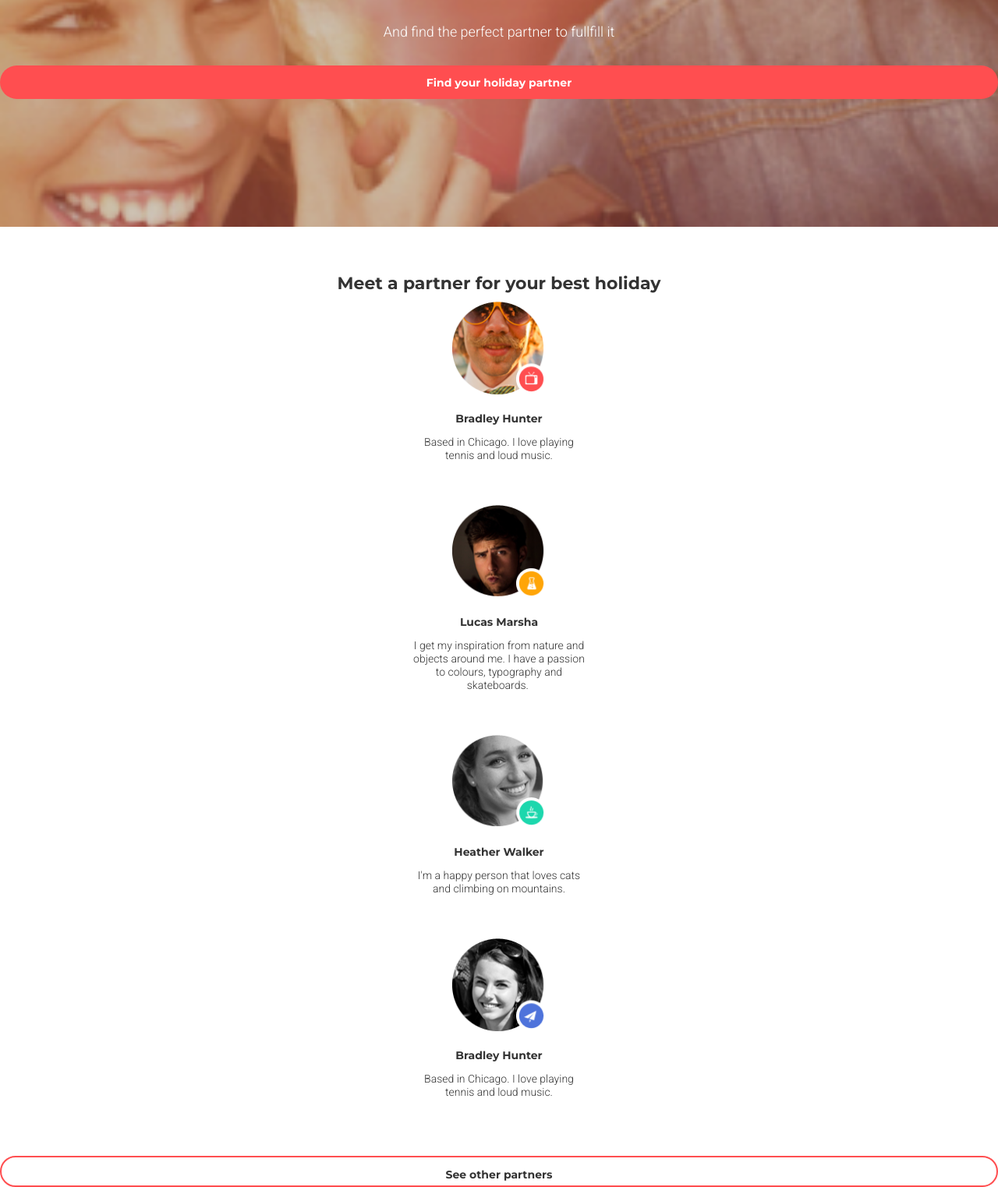
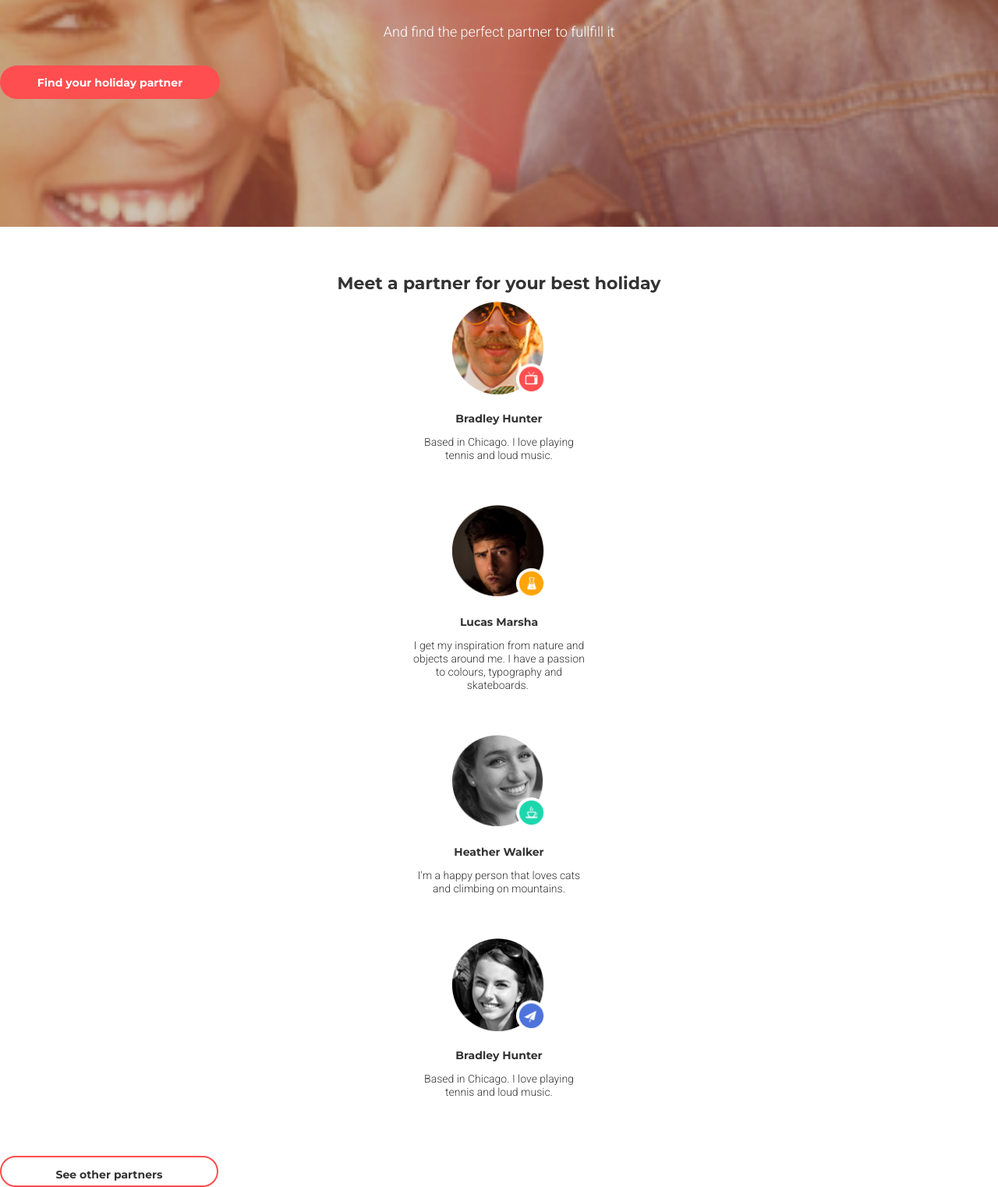
Before and after one commit to PvNastia/Holiday, a plain HTML site: page index.html in a window 1280 px wide. Shown: the part 249-1772 px from the top of the page at 78% size. Drawn offline with Linux system fonts and the light colour scheme.

Commit message:
Update main.css
width

```diff
--- a/main.css
+++ b/main.css
@@ -4,7 +4,7 @@ footer {
 }
 
 .footer-btn {
-  min-width: 280px;
+  width: 280px;
   height: 40px;
   border: #FF4E50 solid 2px;
   border-radius: 30px;
@@ -94,7 +94,7 @@ h1 {
   border: none;
   outline: none;
   text-align: center;
-  min-width: 282px;
+  width: 282px;
   padding: 13px 38px;
   height: 43px;
   background-color: rgb(255, 78, 80);
```
